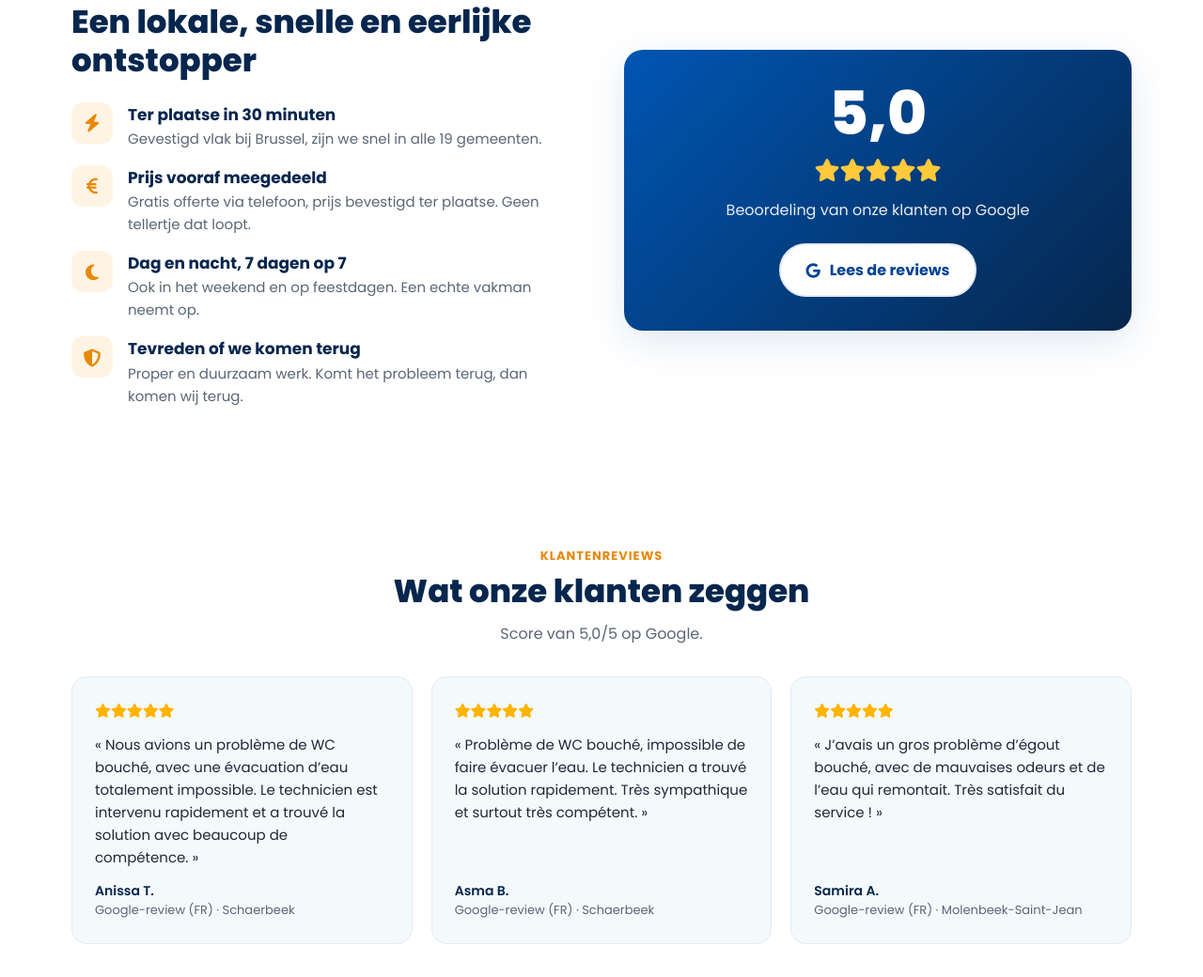
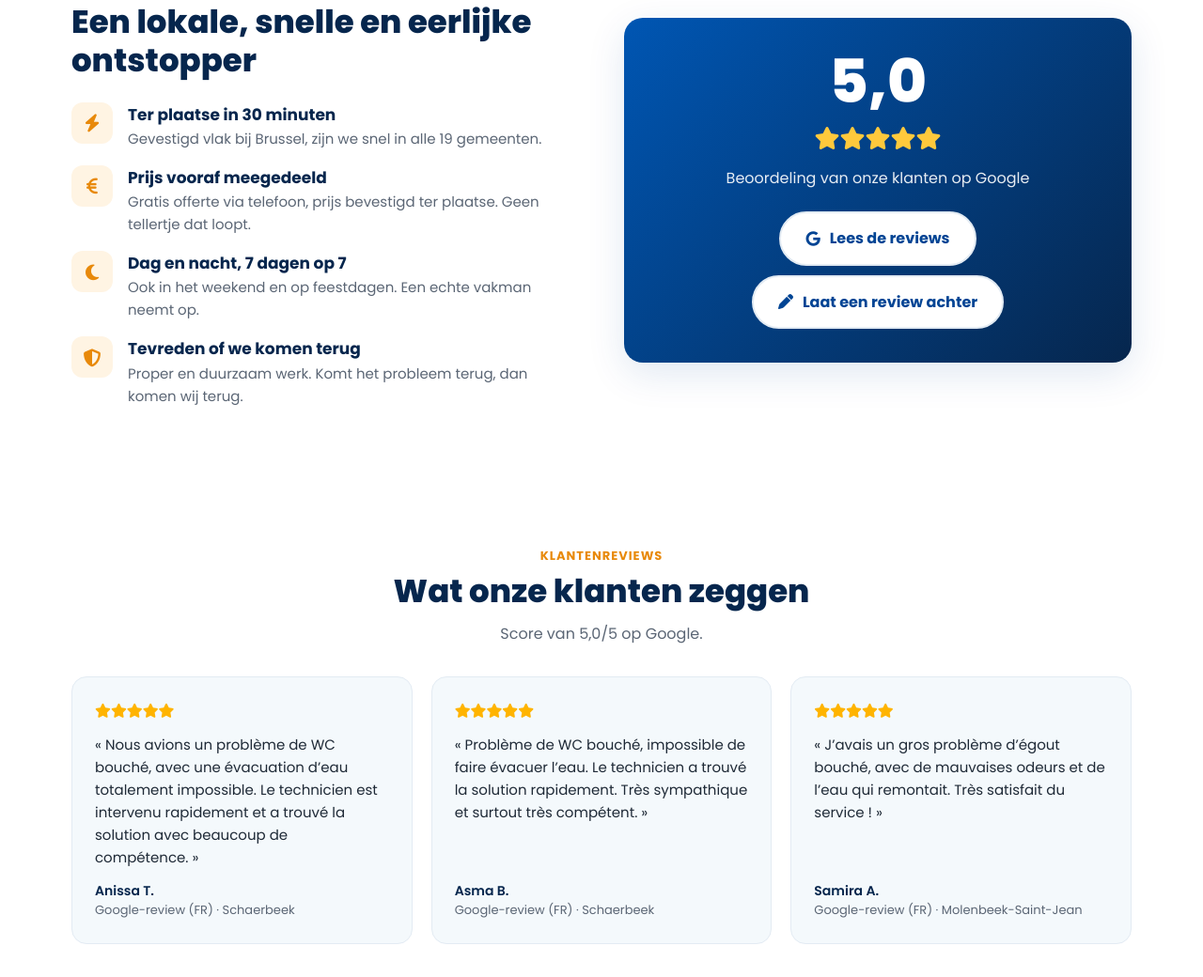
Before and after one commit to younesdegat-boop/degatsdeseaux-site, a plain HTML site: page nl/index.html in a window 1280 px wide. Shown: the part 2345-3385 px from the top of the page at 94% size. Drawn offline with Linux system fonts and the light colour scheme; a script that the page names is missing.

Commit message:
NL: knop review achterlaten

```diff
--- a/nl/index.html
+++ b/nl/index.html
@@ -399,7 +399,7 @@
         <div class="score">5,0</div>
         <div class="stars"><i class="fas fa-star"></i><i class="fas fa-star"></i><i class="fas fa-star"></i><i class="fas fa-star"></i><i class="fas fa-star"></i></div>
         <p>Beoordeling van onze klanten op Google</p>
-        <a class="btn btn-ghost" href="https://search.google.com/local/reviews?placeid=ChIJ7YXwEdPTJKARqcz-Q3H1JvY" target="_blank" rel="noopener"><i class="fab fa-google"></i> Lees de reviews</a>
+        <a class="btn btn-ghost" href="https://search.google.com/local/reviews?placeid=ChIJ7YXwEdPTJKARqcz-Q3H1JvY" target="_blank" rel="noopener"><i class="fab fa-google"></i> Lees de reviews</a> <a class="btn btn-ghost" style="margin-top:10px" href="https://search.google.com/local/writereview?placeid=ChIJ7YXwEdPTJKARqcz-Q3H1JvY" target="_blank" rel="noopener"><i class="fas fa-pen"></i> Laat een review achter</a>
       </div>
     </div>
   </section>
```
